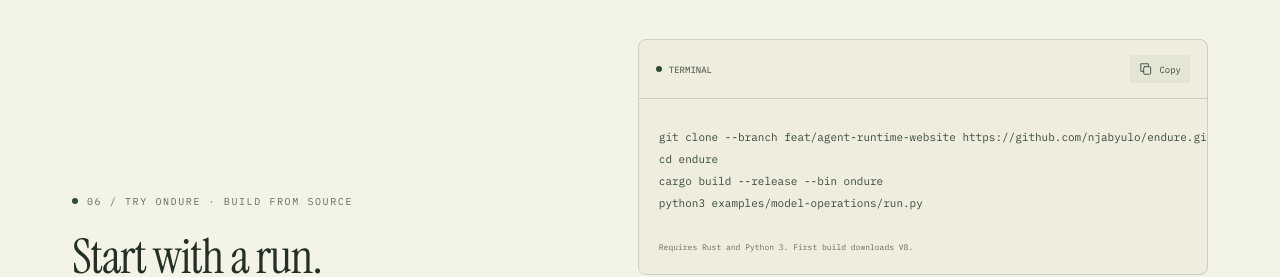
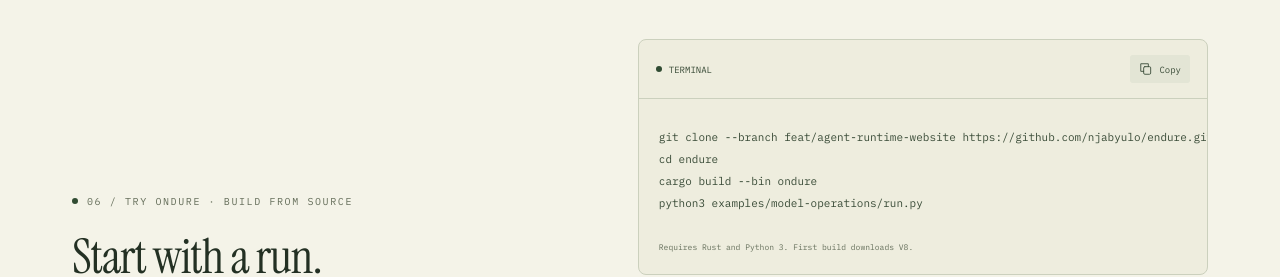
Before and after one commit to njabyulo/endure, a React (Vite) app in the folder apps/website/: page / in a window 1280 px wide. Shown: the part 6140-6417 px from the top of the page. Built offline with nearby package versions, Linux system fonts and the light colour scheme.

Commit message:
fix(website): reuse the fixture build profile in quick start

```diff
--- a/apps/website/src/App.tsx
+++ b/apps/website/src/App.tsx
@@ -9,7 +9,7 @@
 
 const GITHUB = "https://github.com/njabyulo/endure";
 const INSTALL =
-  "git clone --branch feat/agent-runtime-website https://github.com/njabyulo/endure.git\ncd endure\ncargo build --release --bin ondure\npython3 examples/model-operations/run.py";
+  "git clone --branch feat/agent-runtime-website https://github.com/njabyulo/endure.git\ncd endure\ncargo build --bin ondure\npython3 examples/model-operations/run.py";
 
 function Header() {
   const [open, setOpen] = useState(false);
```
Also changed, not shown: 1 other file (tests, documents, lock files or other folders).
